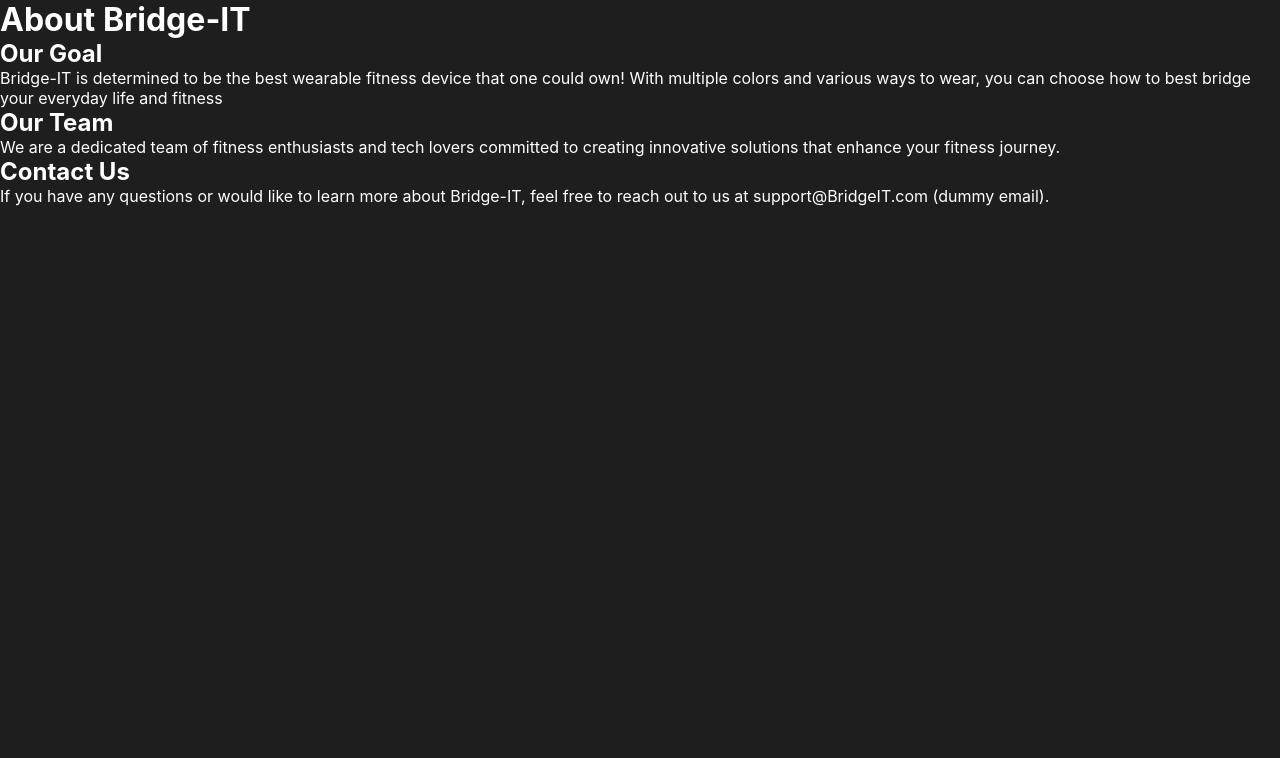
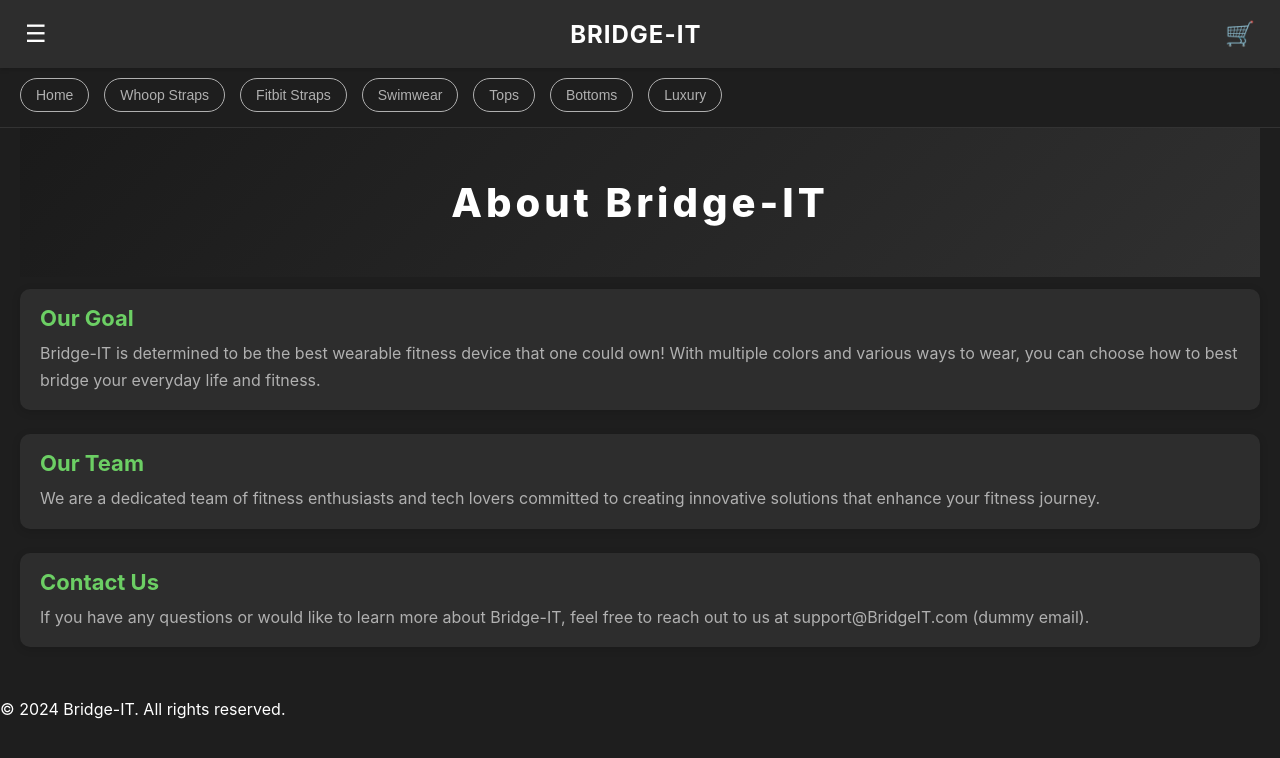
Before and after one commit to dblackman21/Web-Term-Project-Group3, a website: page public/pages/about.html in a window 1280 px wide. Drawn offline with Linux system fonts and the light colour scheme.

Commit message:
Fix: about.html matches main index.html. updated style.css

```diff
--- a/public/css/style.css
+++ b/public/css/style.css
@@ -277,7 +277,61 @@
     color: var(--bg-dark);
 }
 
+/* About Section */
+.about-main-content {
+    padding: 0 20px 40px 20px;
+    display: flex;
+    flex-direction: column;
+    align-items: center;
+    width: 100%;
+}
 
+.about-section {
+    background-color: var(--bg-medium);
+    border-radius: 10px;
+    box-shadow: 0 2px 8px rgba(0,0,0,0.15);
+    padding: 16px 20px;
+    margin: 12px 0;
+    max-width: none;
+    width: 100%;
+    color: var(--text-light);
+    display: flex;
+    flex-direction: column;
+    gap: 8px;
+}
+
+.about-main-content .hero-section {
+    width: 100%;
+    max-width: none;
+    margin: 0;
+    box-sizing: border-box;
+    display: block;
+}
+
+.about-main-content .hero-title {
+    font-size: 40px;
+    font-weight: 800;
+    letter-spacing: 4px;
+    color: var(--text-light);
+    margin-bottom: 0;
+    text-align: center;
+    width: 100%;
+}
+
+.about-section h3 {
+    font-size: 22px;
+    font-weight: 700;
+    color: var(--highlight-green);
+    margin-bottom: 1px;
+    width: 100%;
+}
+
+.about-section p {
+    font-size: 16px;
+    color: var(--text-medium);
+    line-height: 1.7;
+    width: 100%;
+}
 
 /* MOBILE TWEAKS */
 @media (max-width: 600px) {
@@ -316,4 +370,14 @@
         gap: 15px;
         padding: 15px;
     }
+
+    /* about section */
+    .about-main-content {
+        padding: 0 8px 24px 8px;
+    }
+    .about-section {
+        padding: 16px 12px;
+        width: 100%;
+        max-width: none;
+    }
 }
--- a/public/pages/about.html
+++ b/public/pages/about.html
@@ -2,28 +2,56 @@
 <html lang="en">
 <head>
     <meta charset="UTF-8">
-    <meta http-equiv="X-UA-Compatible" content="IE=edge">
     <meta name="viewport" content="width=device-width, initial-scale=1.0">
+    <title>Bridge-IT - About Us</title>
     <link rel="stylesheet" href="../css/style.css">
-    <title>Bridge-IT | About Us</title>
 </head>
 <body>
-    <header>
-        <h1>About Bridge-IT</h1>
+    <header class="main-header">
+        <div class="header-left">
+            <button class="icon-btn menu-icon" aria-label="Open menu">&#9776;</button>
+        </div>
+        <div class="logo">BRIDGE-IT</div>
+        <div class="header-right">
+            <button class="icon-btn cart-icon" aria-label="View cart">&#128722;</button>
+        </div>
     </header>
-    <main>
-        <section>
-            <h2>Our Goal</h2>
-            <p>Bridge-IT is determined to be the best wearable fitness device that one could own! With multiple colors and various ways to wear, you can choose how to best bridge your everyday life and fitness</p>
+
+    <nav class="category-nav">
+        <div class="category-list">
+            <button class="category-btn">Home</button>
+            <button class="category-btn">Whoop Straps</button>
+            <button class="category-btn">Fitbit Straps</button>
+            <button class="category-btn">Swimwear</button>
+            <button class="category-btn">Tops</button>
+            <button class="category-btn">Bottoms</button>
+            <button class="category-btn">Luxury</button>
+        </div>
+    </nav>
+
+    <main class="about-main-content">
+        <section class="hero-section">
+            <div class="hero-content">
+                <h2 class="hero-title">About Bridge-IT</h2>
+            </div>
         </section>
-        <section>
-            <h2>Our Team</h2>
+        <section class="about-section">
+            <h3>Our Goal</h3>
+            <p>Bridge-IT is determined to be the best wearable fitness device that one could own! With multiple colors and various ways to wear, you can choose how to best bridge your everyday life and fitness.</p>
+        </section>
+        <section class="about-section">
+            <h3>Our Team</h3>
             <p>We are a dedicated team of fitness enthusiasts and tech lovers committed to creating innovative solutions that enhance your fitness journey.</p>
         </section>
-        <section>
-            <h2>Contact Us</h2>
+        <section class="about-section">
+            <h3>Contact Us</h3>
             <p>If you have any questions or would like to learn more about Bridge-IT, feel free to reach out to us at support@BridgeIT.com (dummy email).</p>
         </section>
     </main>
 </body>
+<footer class="main-footer">
+    <div class="footer-content">
+        <p>&copy; 2024 Bridge-IT. All rights reserved.</p>
+    </div>
+</footer>
 </html>
```
